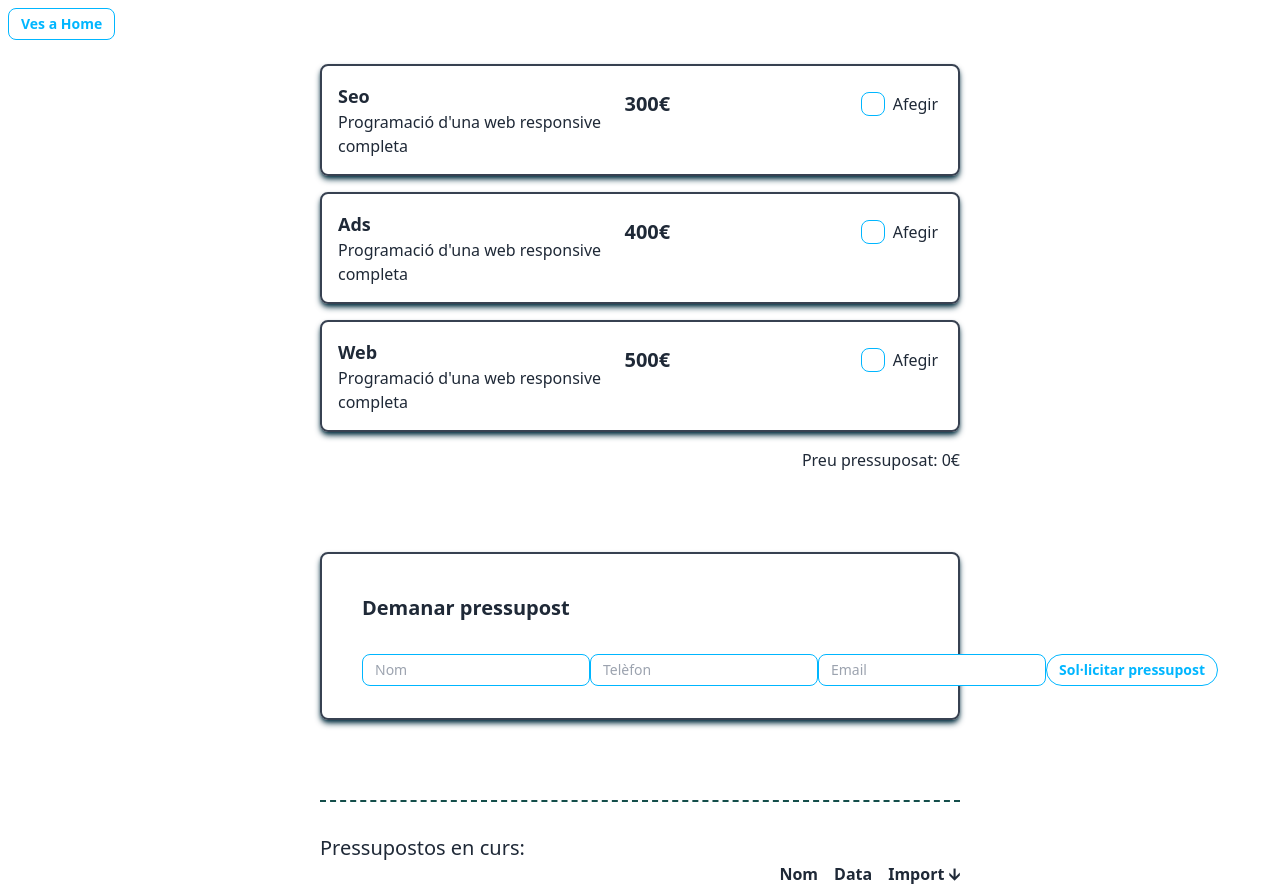
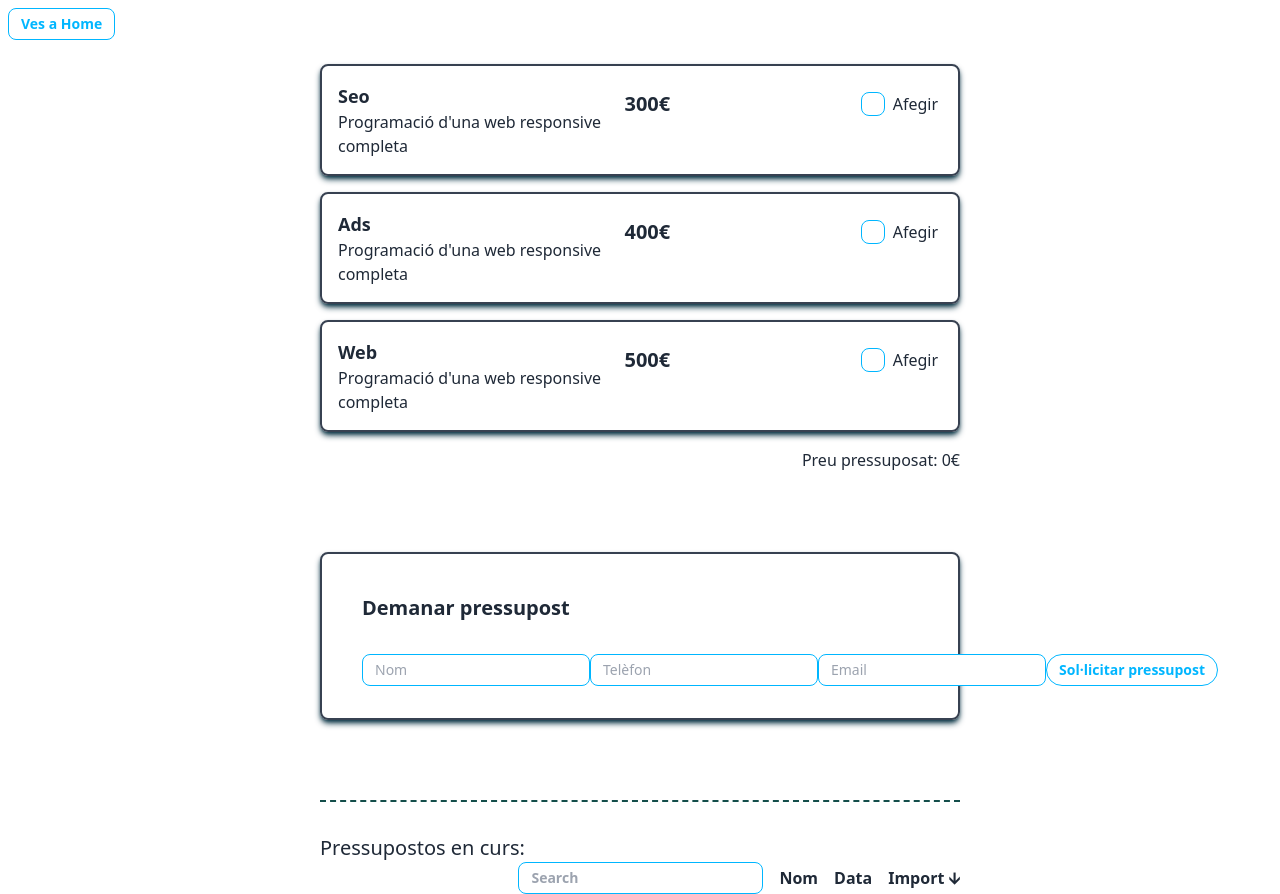
Before and after one commit to monica-mp/S6.Pressupostos, a React (Vite) app: page /app in a window 1280 px wide. Built offline with nearby package versions, Linux system fonts and the light colour scheme.

Commit message:
N2. Exercici 8

```diff
--- a/src/components/TodoList.jsx
+++ b/src/components/TodoList.jsx
@@ -9,6 +9,7 @@ function TodoList() {
   const [todos, setTodos] = useState([]);
 
   const [orderBy, setOrderBy] = useState(null);
+  const [searchName, setSearchName] = useState("");
 
   const calculateTotalForServices = () => {
     return arrayServices.reduce((total, service) => {
@@ -22,7 +23,6 @@ function TodoList() {
   const calculateTotalForWeb = () => {
     return services.web ? (webOptions.pages + webOptions.languages) * 30 : 0;
   };
-
 
   const addTodo = (todo) => {
     const selectedServices = arrayServices
@@ -41,44 +41,51 @@ function TodoList() {
       wPages: webOptions.pages,
       wLanguages: webOptions.languages,
       total: totalServices + totalWeb,
-      date: new Date()
+      date: new Date(),
     };
-
 
     const newTodos = [newTodo, ...todos];
     setTodos(newTodos);
-
   };
 
-
   const handleOrderBy = (type) => {
-
     setOrderBy(type);
 
     if (type === "name") {
       setTodos([...todos].sort((a, b) => a.name.localeCompare(b.name)));
     } else if (type === "date") {
       setTodos([...todos].sort((a, b) => new Date(b.date) - new Date(a.date)));
-    } else if(type === "import"){
-      setTodos([...todos].sort((a, b) => b.total - a.total ))
+    } else if (type === "import") {
+      setTodos([...todos].sort((a, b) => b.total - a.total));
     }
   };
 
+  const filterTodos = () => {
+    return todos.filter((todo) =>
+      todo.name.toLowerCase().includes(searchName.toLowerCase())
+    );
+  };
 
   return (
     <div>
-
       <TodoForm onSubmit={addTodo} />
       <div className="mx-auto w-3/6 pt-8 border-t-2 border-dashed border-teal-900">
         <h1 className="text-xl">Pressupostos en curs:</h1>
         <div className="flex gap-4 justify-end font-bold">
-        <button onClick={() => handleOrderBy("name")}>Nom</button>
-        <button onClick={() => handleOrderBy("date")}>Data</button>
-        <button onClick={() => handleOrderBy("import")}>Import 🡫</button>
+          <input
+            type="text"
+            placeholder="Search"
+            className="input input-bordered input-info input-sm"
+            value={searchName}
+            onChange={(e) => setSearchName(e.target.value)}
+          />
+          <button onClick={() => handleOrderBy("name")}>Nom</button>
+          <button onClick={() => handleOrderBy("date")}>Data</button>
+          <button onClick={() => handleOrderBy("import")}>Import 🡫</button>
         </div>
       </div>
 
-      <Todo todos={todos} arrayServices={arrayServices} />
+      <Todo todos={filterTodos()} arrayServices={arrayServices} />
     </div>
   );
 }
```
